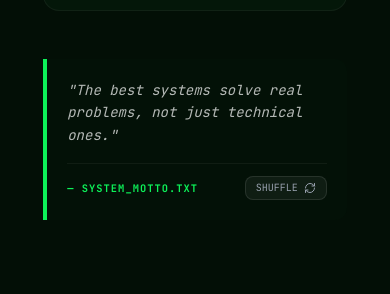
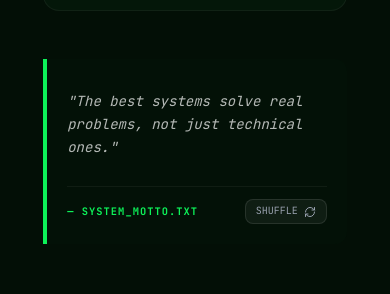
Before and after one commit to nofil-zahid/nofil-web-portfolio, a Next.js app: page /who-am-i in a window 390 px wide. Shown: the part 2765-3059 px from the top of the page. Built offline with nearby package versions, Linux system fonts and the light colour scheme; no server answers.

Commit message:
fix: fluctuation for the mobile mode resolved

```diff
--- a/src/components/pages/WhoAmI-Page/RandomQuote.tsx
+++ b/src/components/pages/WhoAmI-Page/RandomQuote.tsx
@@ -1,5 +1,6 @@
 'use client';
 import { useState } from 'react';
+import { motion } from 'framer-motion';
 import { RefreshCw } from 'lucide-react';
 import { ABOUT } from '@/constants/profile';
 
@@ -16,9 +17,17 @@ export default function RandomQuote() {
   const currentQuote = ABOUT.quotes[quoteIndex];
 
   return (
-    <blockquote className="border-accent bg-background-secondary/30 relative flex min-h-[140px] flex-col justify-between rounded-r-xl border-l-4 p-5 font-mono text-sm">
-      <div className="flex-1 pb-4">
-        <p className="leading-relaxed text-white/70 italic">&quot;{currentQuote ?? 'loading philosophy...'}&quot;</p>
+    <blockquote className="border-accent bg-background-secondary/30 relative flex min-h-[185px] flex-col justify-between rounded-r-xl border-l-4 p-5 font-mono text-sm transition-[min-height] duration-200 sm:min-h-[160px] md:min-h-[140px]">
+      <div className="flex flex-1 items-center pb-4">
+        <motion.p
+          key={quoteIndex}
+          initial={{ opacity: 0, y: 4 }}
+          animate={{ opacity: 1, y: 0 }}
+          transition={{ duration: 0.25 }}
+          className="leading-relaxed text-white/70 italic"
+        >
+          &quot;{currentQuote ?? 'loading philosophy...'}&quot;
+        </motion.p>
       </div>
 
       <div className="flex items-center justify-between gap-2 border-t border-white/5 pt-3 not-italic">
```
